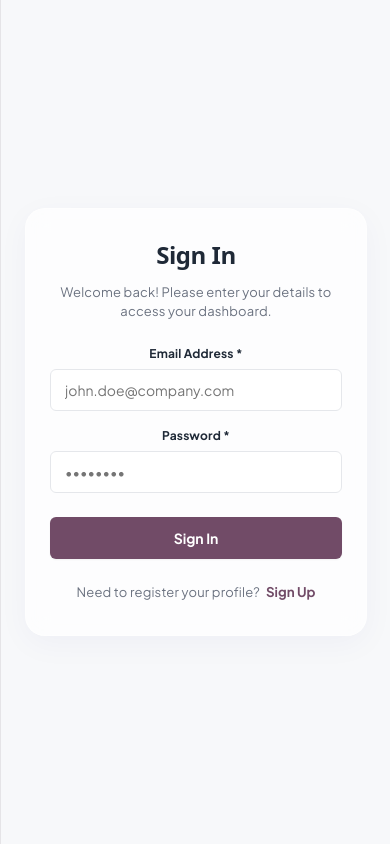
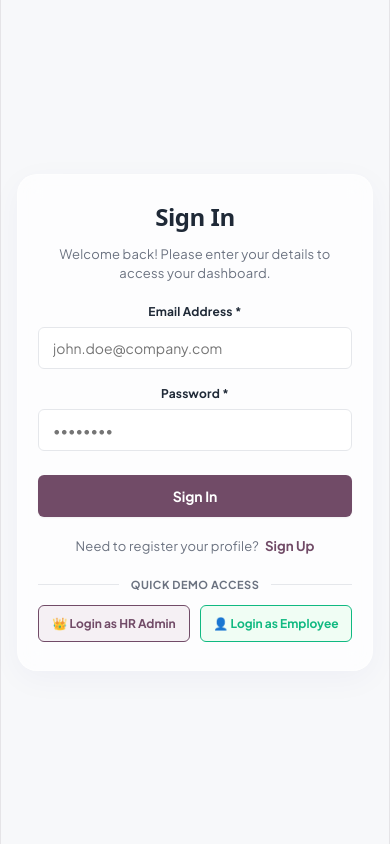
Before and after one commit to sidharth756/odoo-hackathon-Dijkstra, a React (Vite) app: page / in a window 390 px wide. Built offline with nearby package versions, Linux system fonts and the light colour scheme.

Commit message:
Fix: login card layout, raise sidebar to 1400px breakpoint, toasts on login screen, demo login buttons, merge dev-ruji and dev-shebha

```diff
--- a/src/App.jsx
+++ b/src/App.jsx
@@ -8,27 +8,43 @@ import Attendance from './pages/Attendance';
 import TimeOff from './pages/TimeOff';
 import './styles/global.css';
 
+function ToastContainer() {
+  const { notifications } = useContext(AppContext);
+  return (
+    <div className="toast-container">
+      {notifications.map((notif) => (
+        <div key={notif.id} className={`toast toast-${notif.type}`}>
+          <span className="toast-icon">
+            {notif.type === 'success' ? '✅' : notif.type === 'error' ? '❌' : 'ℹ️'}
+          </span>
+          <span className="toast-message">{notif.message}</span>
+        </div>
+      ))}
+    </div>
+  );
+}
+
 function MainApp() {
-  const { currentUser, currentTab, notifications } = useContext(AppContext);
+  const { currentUser, currentTab } = useContext(AppContext);
 
-  // If no user is logged in, show the Auth screen
+  // If no user is logged in, show Auth screen (toasts still rendered via ToastContainer above)
   if (!currentUser) {
-    return <Login />;
+    return (
+      <>
+        <Login />
+        <ToastContainer />
+      </>
+    );
   }
 
-  // State-based Tab Switcher (custom router)
+  // State-based Tab Switcher
   const renderActivePage = () => {
     switch (currentTab) {
-      case 'dashboard':
-        return <Dashboard />;
-      case 'profile':
-        return <Profile />;
-      case 'attendance':
-        return <Attendance />;
-      case 'timeoff':
-        return <TimeOff />;
-      default:
-        return <Dashboard />;
+      case 'dashboard':  return <Dashboard />;
+      case 'profile':    return <Profile />;
+      case 'attendance': return <Attendance />;
+      case 'timeoff':    return <TimeOff />;
+      default:           return <Dashboard />;
     }
   };
 
@@ -38,18 +54,7 @@ function MainApp() {
       <main className="content">
         {renderActivePage()}
       </main>
-
-      {/* Floating Toast Notification Container */}
-      <div className="toast-container">
-        {notifications.map((notif) => (
-          <div key={notif.id} className={`toast toast-${notif.type}`}>
-            <span className="toast-icon">
-              {notif.type === 'success' ? '✅' : notif.type === 'error' ? '❌' : 'ℹ️'}
-            </span>
-            <span className="toast-message">{notif.message}</span>
-          </div>
-        ))}
-      </div>
+      <ToastContainer />
     </div>
   );
 }
--- a/src/pages/Login.jsx
+++ b/src/pages/Login.jsx
@@ -25,10 +25,8 @@ export default function Login() {
 
   const handleSubmit = (e) => {
     e.preventDefault();
-
     try {
       if (isSignUp) {
-        // Validation checks
         if (!name.trim() || !email.trim() || !password.trim()) {
           showNotification('Please fill in all required fields.', 'error');
           return;
@@ -41,18 +39,25 @@ export default function Login() {
           showNotification('Password must be at least 6 characters long.', 'error');
           return;
         }
-
         const newUser = signup({ name, email, phone, password, role });
-        showNotification(`Welcome to Dayflow, ${name}! Your Employee ID is ${newUser.id}`, 'success');
+        showNotification(`Welcome to Dayflow, ${newUser.name}! Your ID: ${newUser.id}`, 'success');
       } else {
-        // Sign In
         if (!email.trim() || !password.trim()) {
           showNotification('Please enter both email and password.', 'error');
           return;
         }
         const user = login(email, password);
-        showNotification(`Logged in successfully as ${user.name}!`, 'success');
+        showNotification(`Logged in as ${user.name}!`, 'success');
       }
+    } catch (err) {
+      showNotification(err.message, 'error');
+    }
+  };
+
+  const handleDemoLogin = (demoEmail) => {
+    try {
+      const user = login(demoEmail, 'password');
+      showNotification(`Demo login as ${user.name}`, 'success');
     } catch (err) {
       showNotification(err.message, 'error');
     }
@@ -176,15 +181,34 @@ export default function Login() {
               <button
                 type="button"
                 className="toggle-mode-btn"
-                onClick={() => {
-                  setIsSignUp(!isSignUp);
-                  resetForm();
-                }}
+                onClick={() => { setIsSignUp(!isSignUp); resetForm(); }}
               >
                 {isSignUp ? 'Sign In' : 'Sign Up'}
               </button>
             </p>
           </div>
+
+          {!isSignUp && (
+            <div className="demo-access-section">
+              <div className="demo-divider"><span>Quick Demo Access</span></div>
+              <div className="demo-btn-row">
+                <button
+                  type="button"
+                  className="demo-btn demo-admin"
+                  onClick={() => handleDemoLogin('sidharth@odoo.com')}
+                >
+                  👑 Login as HR Admin
+                </button>
+                <button
+                  type="button"
+                  className="demo-btn demo-employee"
+                  onClick={() => handleDemoLogin('rujitha@odoo.com')}
+                >
+                  👤 Login as Employee
+                </button>
+              </div>
+            </div>
+          )}
         </div>
       </div>
     </div>
--- a/src/styles/login.css
+++ b/src/styles/login.css
@@ -3,22 +3,29 @@
 .login-screen-container {
   display: flex;
   min-height: 100vh;
-  width: 100vw;
-  overflow: hidden;
+  width: 100%;
+  background-color: var(--bg-color);
 }
 
-/* Sidebar decorative visual panel */
+/* Sidebar decorative visual panel — hidden below 1100px */
 .login-visual-sidebar {
-  flex: 1.2;
+  flex: 1;
+  min-width: 0;
   background: linear-gradient(135deg, var(--primary-color) 0%, var(--primary-hover) 100%);
-  display: flex;
+  display: none;
   flex-direction: column;
   justify-content: center;
   align-items: center;
   color: #ffffff;
   position: relative;
-  padding: 64px;
+  padding: 48px;
   overflow: hidden;
+}
+
+@media (min-width: 1400px) {
+  .login-visual-sidebar {
+    display: flex;
+  }
 }
 
 .visual-logo-container {
@@ -93,21 +100,22 @@
   display: flex;
   justify-content: center;
   align-items: center;
-  padding: 40px;
+  padding: 40px 20px;
   background-color: var(--bg-color);
+  min-height: 100vh;
 }
 
 .login-card {
   width: 100%;
   max-width: 440px;
-  padding: 40px;
+  padding: 36px 32px;
   border-radius: var(--border-radius-lg);
   border: 1px solid var(--border-color);
   box-shadow: var(--shadow-lg);
   background-color: var(--card-bg);
   display: flex;
   flex-direction: column;
-  gap: 24px;
+  gap: 20px;
   animation: scaleIn 0.3s cubic-bezier(0.16, 1, 0.3, 1) forwards;
 }
 
@@ -202,21 +210,75 @@
 
 /* Responsive breakpoint styling */
 @media (max-width: 900px) {
-  .login-screen-container {
-    flex-direction: column;
-  }
-
-  .login-visual-sidebar {
-    display: none; /* Hide visual panel on mobile/tablet */
-  }
-
   .login-form-sidebar {
-    padding: 24px;
-    width: 100%;
-    min-height: 100vh;
+    padding: 32px 16px;
   }
 
   .login-card {
-    padding: 32px 24px;
+    padding: 28px 20px;
   }
 }
+
+/* Demo Quick Access */
+.demo-access-section {
+  display: flex;
+  flex-direction: column;
+  gap: 12px;
+}
+
+.demo-divider {
+  display: flex;
+  align-items: center;
+  gap: 12px;
+  font-size: 11px;
+  font-weight: 700;
+  text-transform: uppercase;
+  letter-spacing: 0.5px;
+  color: var(--text-muted);
+}
+
+.demo-divider::before,
+.demo-divider::after {
+  content: '';
+  flex: 1;
+  height: 1px;
+  background-color: var(--border-color);
+}
+
+.demo-btn-row {
+  display: flex;
+  gap: 10px;
+}
+
+.demo-btn {
+  flex: 1;
+  padding: 10px 12px;
+  border-radius: var(--border-radius-sm);
+  font-size: 12px;
+  font-weight: 700;
+  border: 1px solid var(--border-color);
+  cursor: pointer;
+  transition: all var(--transition-fast);
+}
+
+.demo-admin {
+  background-color: var(--primary-light);
+  color: var(--primary-color);
+  border-color: var(--primary-color);
+}
+
+.demo-admin:hover {
+  background-color: var(--primary-color);
+  color: #ffffff;
+}
+
+.demo-employee {
+  background-color: #f0fdf4;
+  color: var(--color-present);
+  border-color: var(--color-present);
+}
+
+.demo-employee:hover {
+  background-color: var(--color-present);
+  color: #ffffff;
+}
```
